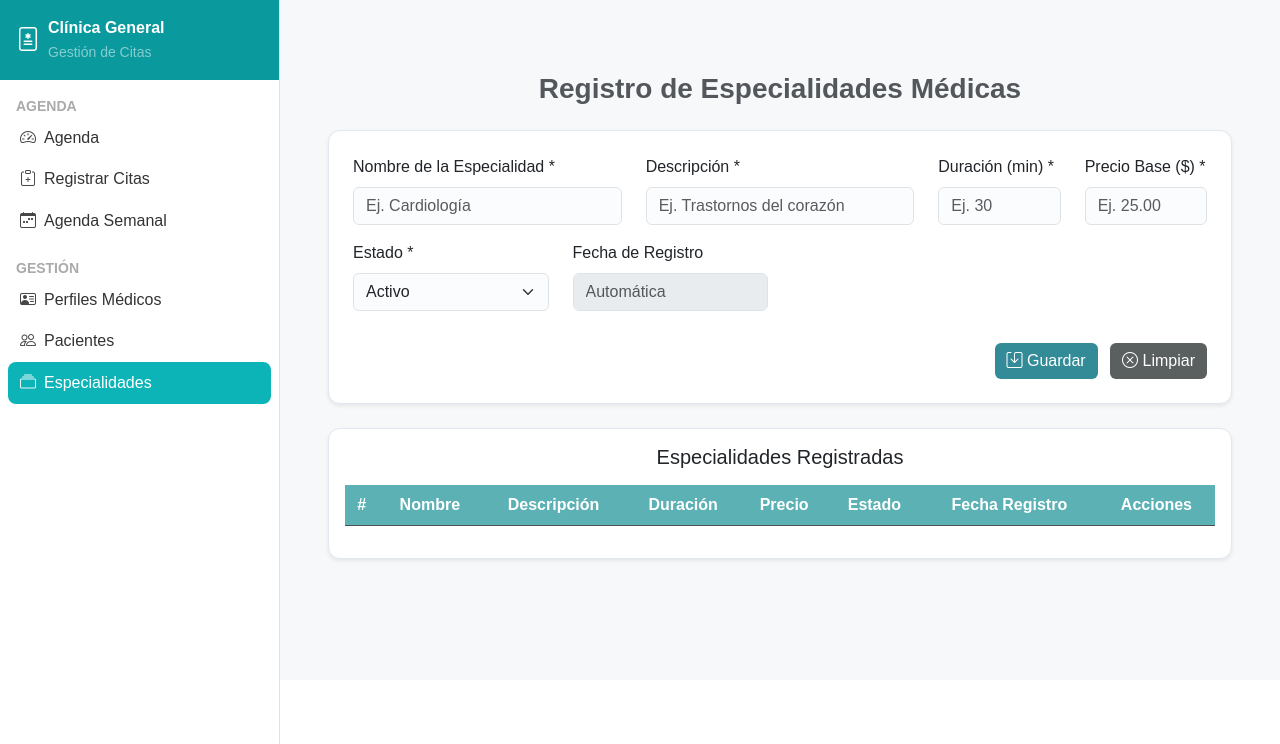
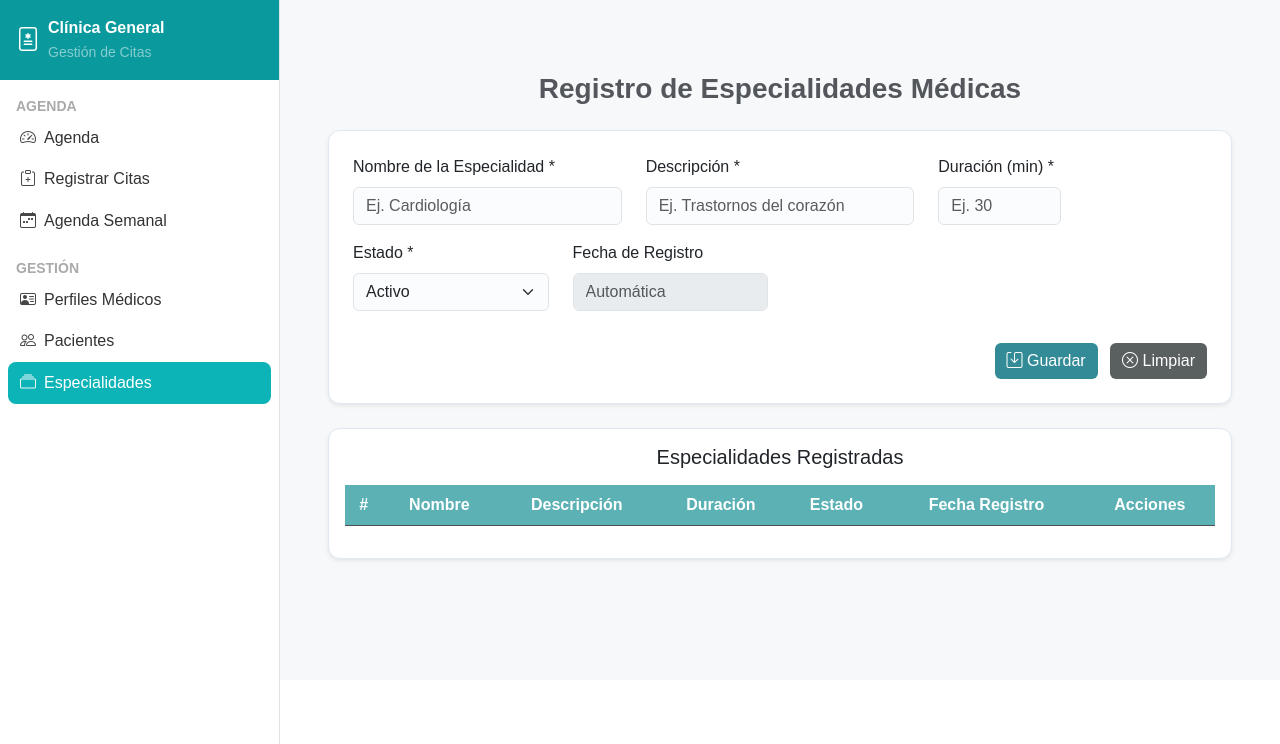
Before and after one commit to Lisseth-Montoya/agenda_citas_comunitarias, a Flask app: page /especialidades in a window 1280 px wide. Shown: the part 56-800 px from the top of the page. Run offline with Flask 3, Linux system fonts and the light colour scheme; lists and menus that the app fills with data are empty.

Commit message:
Edicion  de vista Registrar Especialidades

```diff
--- a/config.py
+++ b/config.py
@@ -3,7 +3,7 @@ import os
 class Config:
     """Configuración base de la aplicación"""
     SECRET_KEY = os.environ.get('SECRET_KEY') or 'clave-secreta'
-    SQLALCHEMY_DATABASE_URI = 'mysql+pymysql://root:12345@localhost:3306/agenda_medica'
+    SQLALCHEMY_DATABASE_URI = 'mysql+pymysql://root:clark@localhost:3306/agenda_medica'
     SQLALCHEMY_TRACK_MODIFICATIONS = False
     SQLALCHEMY_ECHO = False
 
--- a/static/js/especialidades.js
+++ b/static/js/especialidades.js
@@ -14,10 +14,9 @@ document.addEventListener('DOMContentLoaded', () => {
         const nombre = document.getElementById('nombre').value.trim();
         const descripcion = document.getElementById('descripcion').value.trim();
         const duracion = document.getElementById('duracion').value.trim();
-        const precio = document.getElementById('precio').value.trim();
         const estado = document.getElementById('estado').value;
 
-        if (!nombre || !descripcion || !duracion || !precio) {
+        if (!nombre || !descripcion || !duracion) {
             alert('Por favor complete todos los campos obligatorios.');
             return;
         }
@@ -28,7 +27,6 @@ document.addEventListener('DOMContentLoaded', () => {
             nombre,
             descripcion,
             duracion,
-            precio,
             estado,
             fechaRegistro: editIndex === null ? fechaActual : especialidades[editIndex].fechaRegistro
         };
@@ -44,7 +42,8 @@ document.addEventListener('DOMContentLoaded', () => {
         form.reset();
         fechaInput.value = '';
         renderTabla();
-        document.querySelector('button[type="submit"]').innerHTML = '<i class="fa-solid fa-floppy-disk"></i> Guardar';
+        document.querySelector('button[type="submit"]').innerHTML =
+            '<i class="fa-solid fa-floppy-disk"></i> Guardar';
     });
 
     function renderTabla() {
@@ -56,9 +55,10 @@ document.addEventListener('DOMContentLoaded', () => {
                 <td>${esp.nombre}</td>
                 <td>${esp.descripcion}</td>
                 <td>${esp.duracion} min</td>
-                <td>$${parseFloat(esp.precio).toFixed(2)}</td>
                 <td>
-                    <span class="badge ${esp.estado === 'Activo' ? 'bg-success' : 'bg-secondary'}">${esp.estado}</span>
+                    <span class="badge ${esp.estado === 'Activo' ? 'bg-success' : 'bg-secondary'}">
+                        ${esp.estado}
+                    </span>
                 </td>
                 <td>${esp.fechaRegistro}</td>
                 <td>
@@ -79,11 +79,13 @@ document.addEventListener('DOMContentLoaded', () => {
         document.getElementById('nombre').value = esp.nombre;
         document.getElementById('descripcion').value = esp.descripcion;
         document.getElementById('duracion').value = esp.duracion;
-        document.getElementById('precio').value = esp.precio;
         document.getElementById('estado').value = esp.estado;
         fechaInput.value = esp.fechaRegistro;
+
         editIndex = index;
-        document.querySelector('button[type="submit"]').innerHTML = '<i class="fa-solid fa-rotate"></i> Actualizar';
+
+        document.querySelector('button[type="submit"]').innerHTML =
+            '<i class="fa-solid fa-rotate"></i> Actualizar';
     };
 
     window.eliminar = (index) => {
@@ -97,7 +99,8 @@ document.addEventListener('DOMContentLoaded', () => {
         form.reset();
         fechaInput.value = '';
         editIndex = null;
-        document.querySelector('button[type="submit"]').innerHTML = '<i class="fa-solid fa-floppy-disk"></i> Guardar';
+        document.querySelector('button[type="submit"]').innerHTML =
+            '<i class="fa-solid fa-floppy-disk"></i> Guardar';
     });
 
     function mostrarAlerta() {
--- a/templates/modulos/especialidades/especialidades.html
+++ b/templates/modulos/especialidades/especialidades.html
@@ -27,10 +27,6 @@
             <div class="col-md-2">
                 <label for="duracion" class="form-label">Duración (min) *</label>
                 <input type="number" id="duracion" class="form-control" placeholder="Ej. 30" required min="10">
-            </div>
-            <div class="col-md-2">
-                <label for="precio" class="form-label">Precio Base ($) *</label>
-                <input type="number" id="precio" class="form-control" placeholder="Ej. 25.00" required step="0.01" min="0">
             </div>
         </div>
 
@@ -69,7 +65,6 @@
                         <th>Nombre</th>
                         <th>Descripción</th>
                         <th>Duración</th>
-                        <th>Precio</th>
                         <th>Estado</th>
                         <th>Fecha Registro</th>
                         <th>Acciones</th>
```
